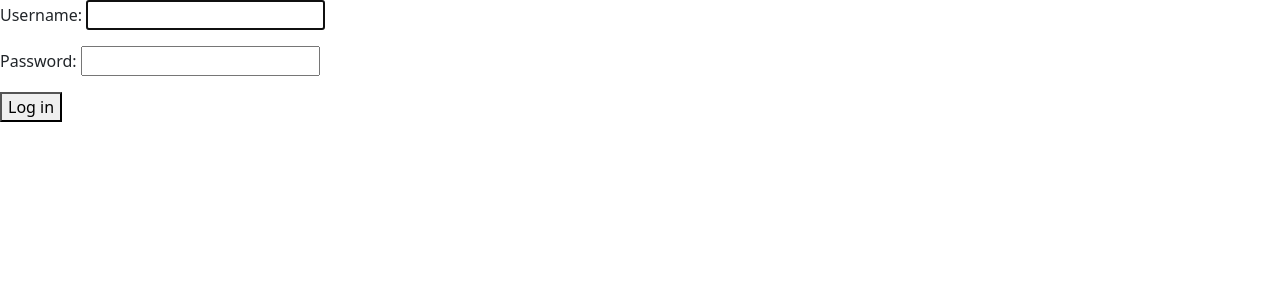
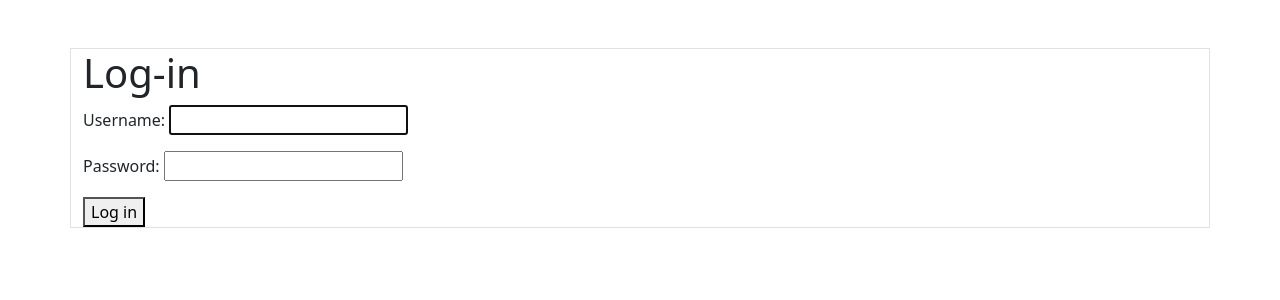
Before and after one commit to s-kaleb/CS4300, a Django app: page /accounts/login/ in a window 1280 px wide. Shown: the part 56-356 px from the top of the page. Run offline with Django 5.2, Linux system fonts and the light colour scheme.

Commit message:
Added styling to the login.html view

```diff
--- a/homework2/movie_theater_booking/bookings/templates/bookings/booking_history.html
+++ b/homework2/movie_theater_booking/bookings/templates/bookings/booking_history.html
@@ -15,18 +15,15 @@
 						<th>Booking Date</th>
 					</tr>
 				</thead>
-				<!-- Body for the table, displays each movie row -->
+				<!-- Body for the table, displays each booking row -->
 				<tbody>
 					{% for booking in bookings %}
-						<!-- Only display bookings made by the current user -->
-						{% if booking.user == user %}
 						<tr>
 							<td>{{ booking.movie }}</td>
 							<td>{{ booking.movie.description }}</td>
 							<td>{{ booking.seat }}</td>
 							<td>{{ booking.booking_date }}</td>
 						</tr>
-						{% endif %}
 					{% endfor %}
 				</tbody>
 			</table>
--- a/homework2/movie_theater_booking/bookings/templates/registration/login.html
+++ b/homework2/movie_theater_booking/bookings/templates/registration/login.html
@@ -1,9 +1,12 @@
 {% extends "bookings/base.html" %}
 
 {% block content %}
-<form method="post">
-	{% csrf_token %}
-	{{ form.as_p }}
-	<button type="submit">Log in</button>
-</form>
+<div class="container mt-5 border">
+		<h1>Log-in</h1>
+        <form method="post">
+            {% csrf_token %}
+            {{ form.as_p }}
+            <button type="submit">Log in</button>
+        </form>
+</div>
 {% endblock %}
--- a/homework2/movie_theater_booking/bookings/views.py
+++ b/homework2/movie_theater_booking/bookings/views.py
@@ -6,7 +6,7 @@ from django.contrib.auth.decorators import login_required
 @login_required
 def booking_history(request):
     # Retrieve all the bookings from the Booking table
-    bookings = Booking.objects.all()
+    bookings = Booking.objects.filter(user=request.user)
     # Pass the bookings to the template for access on the page
     return render(request, "bookings/booking_history.html", {"bookings": bookings})
 
```
Also changed, not shown: homework2/movie_theater_booking/db.sqlite3.
